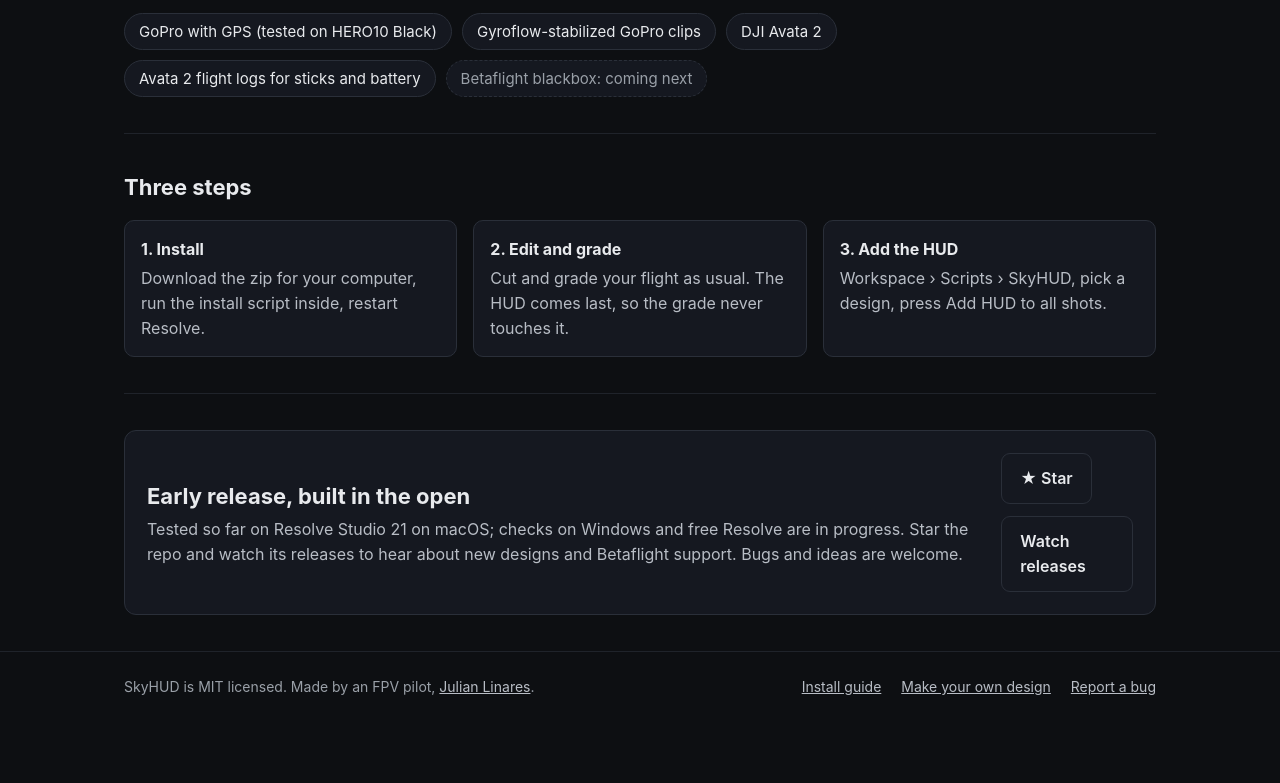
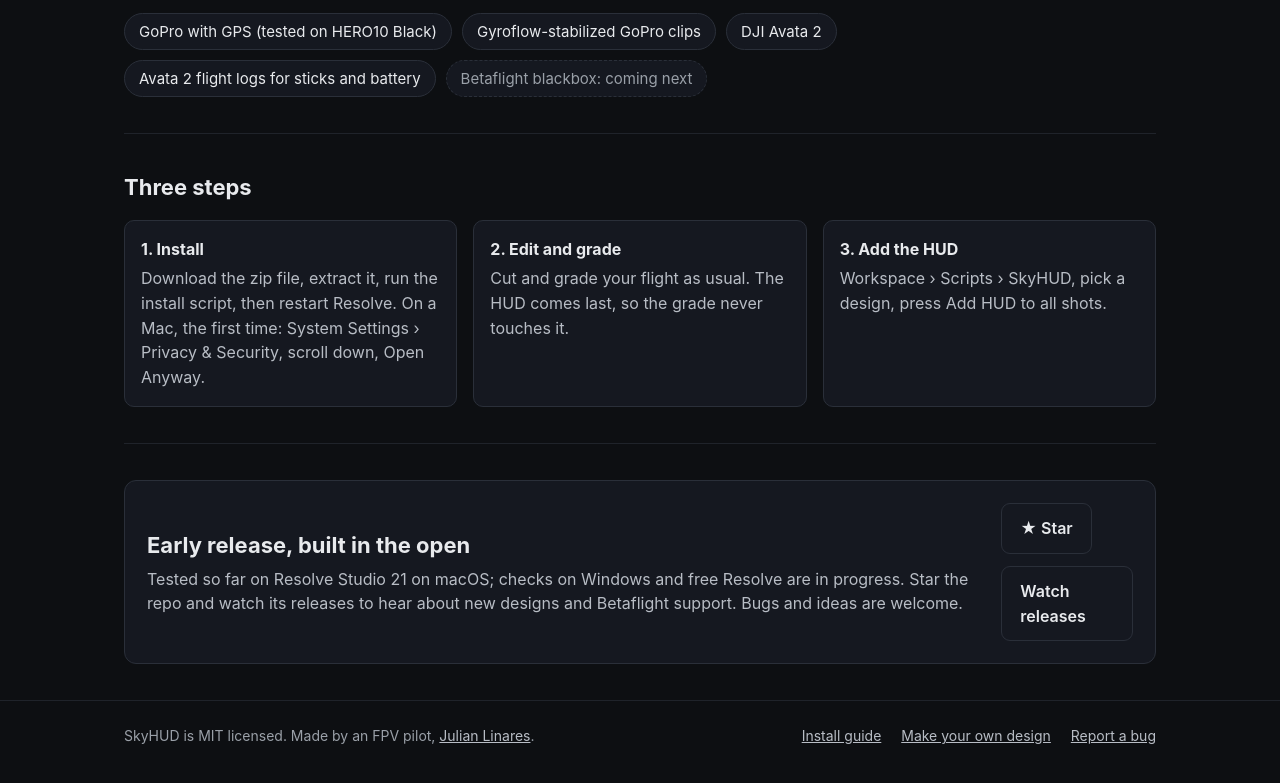
Before and after one commit to Julianlg752/skyhud, a plain HTML site: page site/index.html in a window 1280 px wide. Shown: the part 1256-2039 px from the top of the page. Before the commit the page ends 1994 px from the top, so only its background shows below. Drawn offline with Linux system fonts and the light colour scheme.

Commit message:
docs(install): extract first, Open Anyway on macOS, flight logs section
Testers got stuck on macOS's first-run block: right-click > Open no
longer works on macOS 15 and later, so every install text now points at
System Settings > Privacy & Security > Open Anyway, and says to extract
the zip first. Adds an install guide section on copying DJI Fly logs and
scripts for two tutorial videos (flight logs, DJI key).

Co-Authored-By: Claude Opus 5.5 <noreply@anthropic.com>
Claude-Session: https://claude.ai/code/session_01FdJNNuXG7QJh1xWyUohVmv

```diff
--- a/site/index.html
+++ b/site/index.html
@@ -122,7 +122,7 @@ footer a:first-child { margin-left:0; }
     <section aria-labelledby="steps-h">
       <h2 id="steps-h">Three steps</h2>
       <ol class="steps">
-        <li><b>1. Install</b>Download the zip for your computer, run the install script inside, restart Resolve.</li>
+        <li><b>1. Install</b>Download the zip file, extract it, run the install script, then restart Resolve. On a Mac, the first time: System Settings › Privacy &amp; Security, scroll down, Open Anyway.</li>
         <li><b>2. Edit and grade</b>Cut and grade your flight as usual. The HUD comes last, so the grade never touches it.</li>
         <li><b>3. Add the HUD</b>Workspace › Scripts › SkyHUD, pick a design, press Add HUD to all shots.</li>
       </ol>
```
Also changed, not shown: packaging/README.txt, 6 other files.
